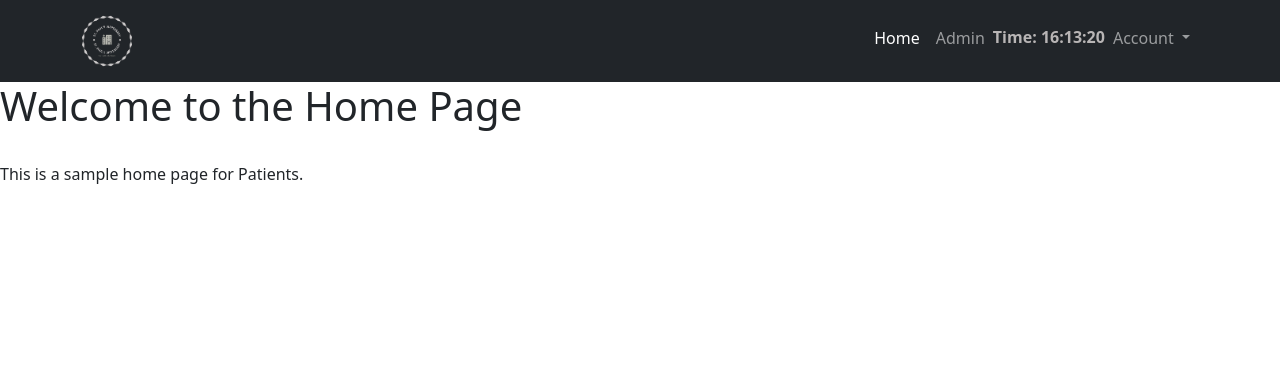
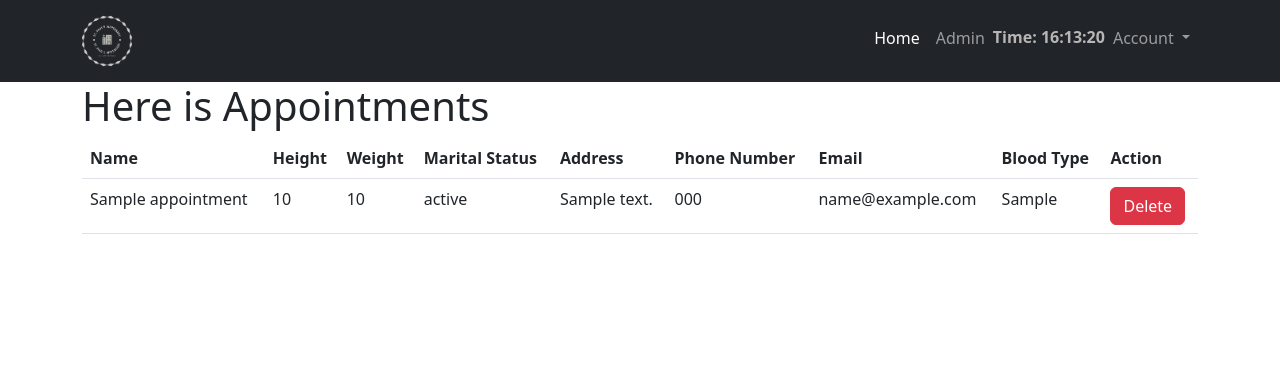
Before and after one commit to daviesevan/dispensary, a Flask app: template templates/home.html in a window 1280 px wide. Shown: the top 382 px of the page. Run offline with Flask 3, Linux system fonts and the light colour scheme; the template is opened without the code that fills it: most values are stand-ins (such as "Sample title", 1, 10 or a date in 2020); some libraries are stand-ins or nearby versions.

```diff
--- a/templates/home.html
+++ b/templates/home.html
@@ -2,6 +2,40 @@
 
 {% block body %}
 
-<h1>Welcome to the Home Page</h1><br/>
-This is a sample home page for Patients.<br/><br/>
+<div class="container">
+    <h1>Here is Appointments</h1>
+    {% if appointments|length < 1%}
+    <h3>There are no appointments. Create on below</h3>
+    {% else%}
+    <table class="cd-table order-table table">
+        <tr>
+            <th>Name</th>
+            <th>Height</th>
+            <th>Weight</th>
+            <th>Marital Status</th>
+            <th>Address</th>
+            <th>Phone Number</th>
+            <th>Email</th>
+            <th>Blood Type</th>
+            <th>Action</th>
+        </tr>
+        {%for appointment in appointments%}
+        <tr>
+            <td>{{ appointment.name }}</td>
+            <td>{{ appointment.height }}</td>
+            <td>{{ appointment.weight }}</td>
+            <td>{{ appointment.marital_status }}</td>
+            <td>{{ appointment.address }}</td>
+            <td>{{ appointment.phonenumber }}</td>
+            <td>{{ appointment.email }}</td>
+            <td>{{ appointment.blood_type }}</td>
+            <td>
+                <div class="appointment-actions">
+                    <a href="/delete/{{appointment.patient_id}}" class="btn btn-danger">Delete</a>
+                </div>
+            </td>
+        </tr>
+        {%endfor%}
+    </table>
+    {% endif %}
 {% endblock body %}
```
